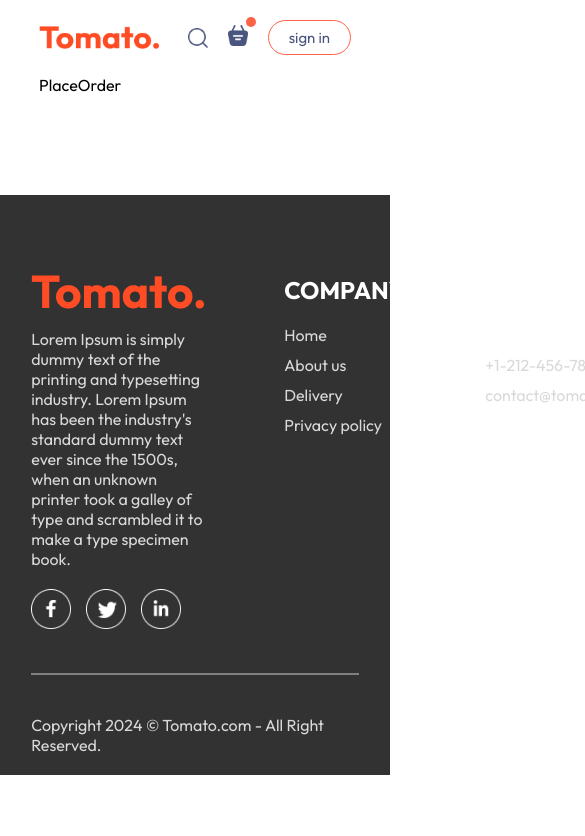
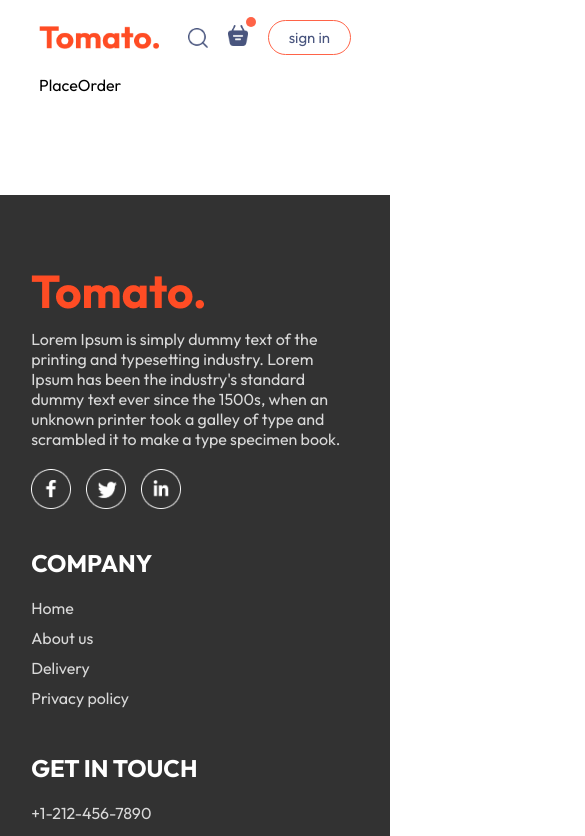
Before and after one commit to Mryasa69/food-order-system, a React (Vite) app: page /order in a window 390 px wide. Shown: the top 836 px of the page, 585 px wide, since content can reach past the window. Built offline with nearby package versions, Linux system fonts and the light colour scheme.

Commit message:
set screen media for footer and explore menu

```diff
--- a/src/components/ExploreMenu/ExploreMenu.css
+++ b/src/components/ExploreMenu/ExploreMenu.css
@@ -54,3 +54,10 @@
     border: 4px solid tomato;
     padding: 2px;
 }
+
+@media (max-width: 1050px) {
+    .explore-menu-text {
+        max-width: 100%;
+        font-size: 14px;
+    }
+}
--- a/src/components/Footer/Footer.css
+++ b/src/components/Footer/Footer.css
@@ -50,3 +50,15 @@
     background-color: grey;
     border: none;
 }
+
+@media (max-width: 750px) {
+    .footer-content {
+        display: flex;
+        flex-direction: column;
+        gap: 35px;
+    }
+
+    .footer-copyright {
+        text-align: center;
+    }
+}
```
